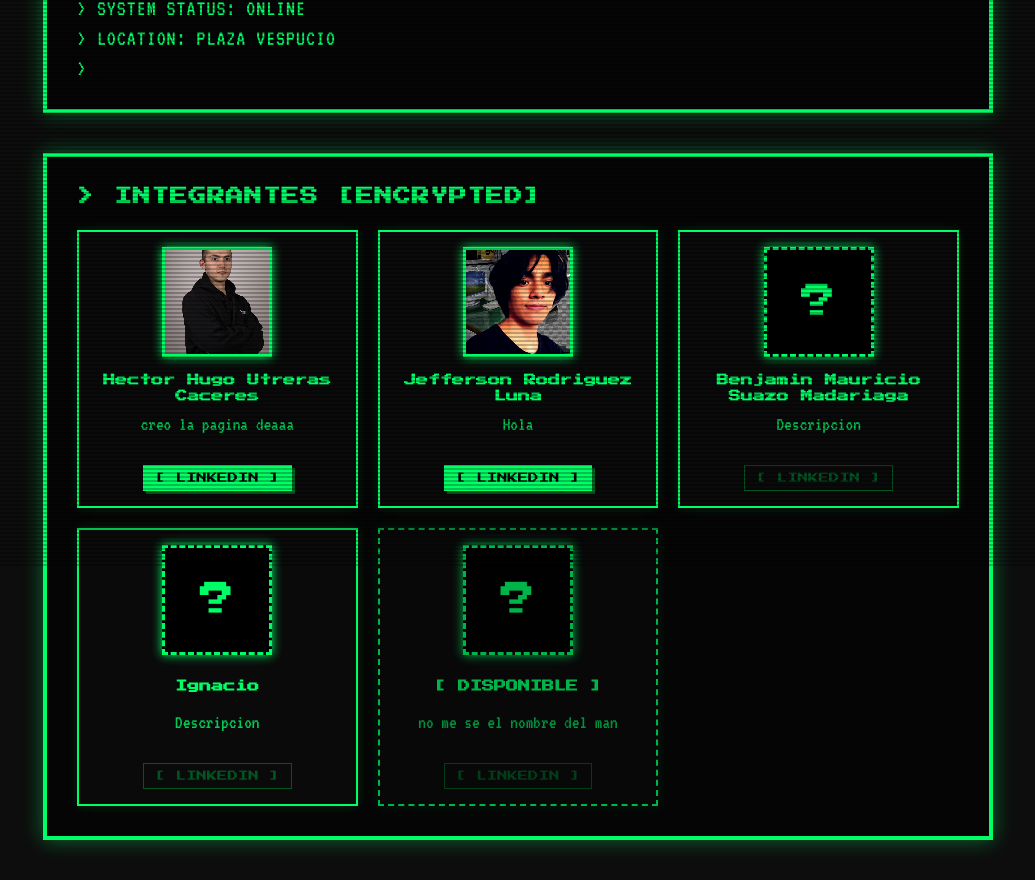
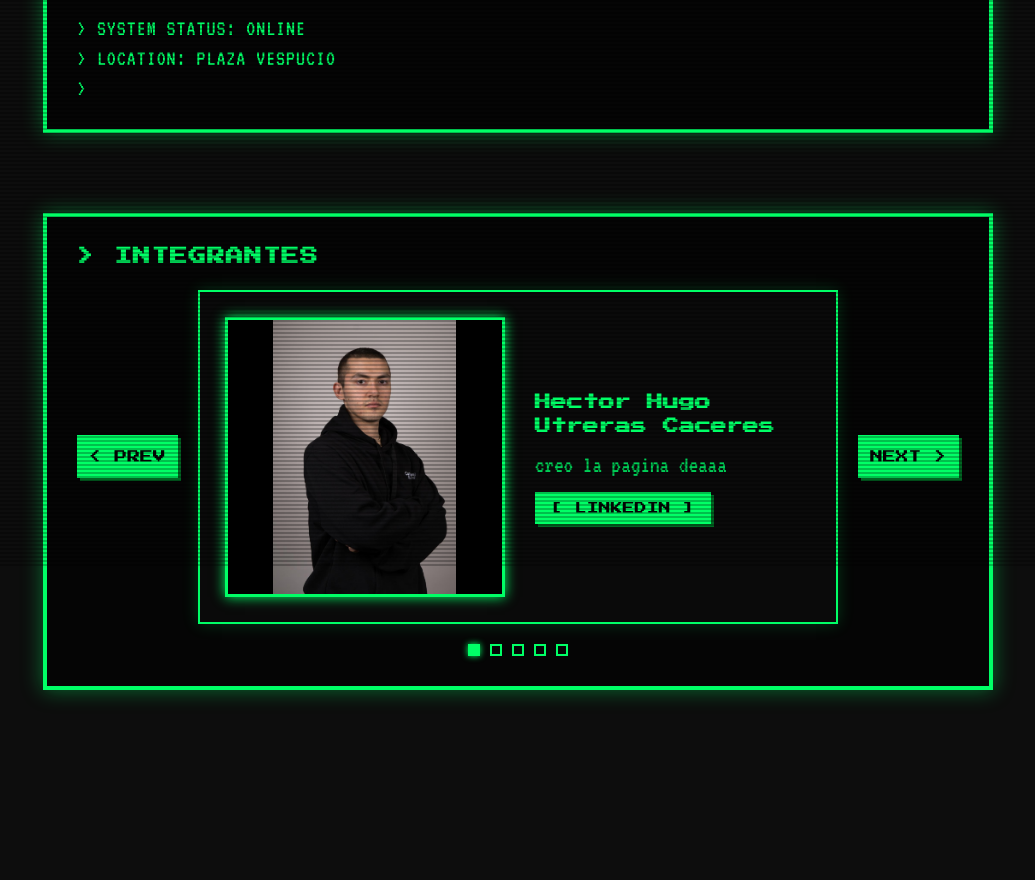
Before and after one commit to Notzeiro/AWS-landing, a website: page public/index.html in a window 1280 px wide. Shown: the part 234-1114 px from the top of the page, without its empty margins (122-1157 px from the left). After the commit the page ends 984 px from the top, so only its background shows below. Drawn offline with Linux system fonts and the light colour scheme.

Commit message:
pagina version beta

```diff
--- a/public/app.js
+++ b/public/app.js
@@ -24,27 +24,48 @@ window.addEventListener('DOMContentLoaded', () => {
     membersContent.classList.remove('hidden-content');
   }, 1650);
 
-  const observerOptions = {
-    root: null,
-    rootMargin: '0px 0px -10% 0px',
-    threshold: 0.15
-  };
+  // Carousel logic
+  const cards = document.querySelectorAll('.member-card');
+  const dots = document.querySelectorAll('.dot-indicator');
+  const prevBtn = document.getElementById('prev-btn');
+  const nextBtn = document.getElementById('next-btn');
+  let currentIndex = 0;
 
-  const observer = new IntersectionObserver((entries) => {
-    entries.forEach(entry => {
-      if (entry.isIntersecting) {
-        membersContent.classList.remove('encrypted-container');
-        membersContent.classList.add('decrypted-container', 'shake-effect');
-
-        setTimeout(() => {
-          membersContent.classList.remove('shake-effect');
-        }, 400);
+  function showMember(index) {
+    cards.forEach((card, i) => {
+      if (i === index) {
+        card.classList.add('active-card');
       } else {
-        membersContent.classList.remove('decrypted-container', 'shake-effect');
-        membersContent.classList.add('encrypted-container');
+        card.classList.remove('active-card');
       }
     });
-  }, observerOptions);
 
-  observer.observe(membersContent);
+    dots.forEach((dot, i) => {
+      if (i === index) {
+        dot.classList.add('active');
+      } else {
+        dot.classList.remove('active');
+      }
+    });
+  }
+
+  if (prevBtn && nextBtn) {
+    prevBtn.addEventListener('click', () => {
+      currentIndex = (currentIndex === 0) ? cards.length - 1 : currentIndex - 1;
+      showMember(currentIndex);
+    });
+
+    nextBtn.addEventListener('click', () => {
+      currentIndex = (currentIndex === cards.length - 1) ? 0 : currentIndex + 1;
+      showMember(currentIndex);
+    });
+
+    dots.forEach(dot => {
+      dot.addEventListener('click', () => {
+        const idx = parseInt(dot.getAttribute('data-index'), 10);
+        currentIndex = idx;
+        showMember(currentIndex);
+      });
+    });
+  }
 });
--- a/public/index.html
+++ b/public/index.html
@@ -34,65 +34,87 @@
     </main>
   </div>
 
-  <div class="terminal-container members-container encrypted-container hidden-content" id="members-content">
+  <div class="terminal-container members-container" id="members-content">
     <section class="members-section">
-      <div class="glitch-overlay" id="glitch-overlay">
-        <div class="matrix-lines"></div>
-      </div>
-      <h2 class="section-title">> INTEGRANTES [ENCRYPTED]</h2>
-      <div class="members-grid">
-          <!-- Hector -->
-          <div class="member-card">
+      <h2 class="section-title">> INTEGRANTES</h2>
+
+      <div class="carousel-wrapper">
+        <button id="prev-btn" class="nav-btn" aria-label="Previous member">&lt; PREV</button>
+
+        <div class="carousel-card-container">
+          <!-- Member Card 1: Hector -->
+          <div class="member-card active-card" data-index="0">
             <div class="avatar-frame">
               <img src="/hector.jpg" alt="Hector Hugo Utreras Caceres" class="avatar-img">
             </div>
+            <div class="member-details">
               <h3 class="member-name">Hector Hugo Utreras Caceres</h3>
               <p class="member-desc">creo la pagina deaaa</p>
               <a href="https://www.linkedin.com/in/heutreras" target="_blank" rel="noopener noreferrer" class="linkedin-link">[ LINKEDIN ]</a>
             </div>
+          </div>
 
-          <!-- Jefferson -->
-          <div class="member-card">
+          <!-- Member Card 2: Jefferson -->
+          <div class="member-card" data-index="1">
             <div class="avatar-frame">
               <img src="/jefferson.png" alt="Jefferson Rodriguez Luna" class="avatar-img">
             </div>
+            <div class="member-details">
               <h3 class="member-name">Jefferson Rodriguez Luna</h3>
               <p class="member-desc">Hola</p>
               <a href="https://www.linkedin.com/in/rodriguezjefferson" target="_blank" rel="noopener noreferrer" class="linkedin-link">[ LINKEDIN ]</a>
             </div>
+          </div>
 
-          <!-- Benjamin -->
-          <div class="member-card">
+          <!-- Member Card 3: Benjamin -->
+          <div class="member-card" data-index="2">
             <div class="avatar-frame placeholder-frame">
               <div class="avatar-placeholder">?</div>
             </div>
+            <div class="member-details">
               <h3 class="member-name">Benjamin Mauricio Suazo Madariaga</h3>
               <p class="member-desc">Descripcion</p>
               <span class="linkedin-disabled">[ LINKEDIN ]</span>
             </div>
+          </div>
 
-          <!-- Ignacio -->
-          <div class="member-card">
+          <!-- Member Card 4: Ignacio -->
+          <div class="member-card" data-index="3">
             <div class="avatar-frame placeholder-frame">
               <div class="avatar-placeholder">?</div>
             </div>
+            <div class="member-details">
               <h3 class="member-name">Ignacio</h3>
               <p class="member-desc">Descripcion</p>
               <span class="linkedin-disabled">[ LINKEDIN ]</span>
             </div>
+          </div>
 
-          <!-- Slot disponible -->
-          <div class="member-card slot-card">
+          <!-- Member Card 5: Slot disponible -->
+          <div class="member-card" data-index="4">
             <div class="avatar-frame placeholder-frame">
               <div class="avatar-placeholder">?</div>
             </div>
-            <h3 class="member-name">[ DISPONIBLE ]</h3>
-            <p class="member-desc">no me se el nombre del man</p>
+            <div class="member-details">
+              <h3 class="member-name">no me se el nombre del man</h3>
+              <p class="member-desc">Descripcion</p>
               <span class="linkedin-disabled">[ LINKEDIN ]</span>
             </div>
           </div>
+        </div>
+
+        <button id="next-btn" class="nav-btn" aria-label="Next member">NEXT &gt;</button>
+      </div>
+
+      <div class="carousel-indicators" id="carousel-indicators">
+        <span class="dot-indicator active" data-index="0"></span>
+        <span class="dot-indicator" data-index="1"></span>
+        <span class="dot-indicator" data-index="2"></span>
+        <span class="dot-indicator" data-index="3"></span>
+        <span class="dot-indicator" data-index="4"></span>
+      </div>
     </section>
-    </main>
+  </div>
   </div>
   <script src="/app.js"></script>
 </body>
--- a/public/style.css
+++ b/public/style.css
@@ -13,8 +13,8 @@ body.terminal-body {
   flex-direction: column;
   justify-content: flex-start;
   align-items: center;
-  padding: 40px 20px;
-  gap: 40px;
+  padding: 60px 20px;
+  gap: 80px;
   overflow-x: hidden;
   position: relative;
 }
@@ -128,68 +128,6 @@ body.terminal-body {
   }
 }
 
-.members-container {
-  transition: filter 0.4s ease, opacity 0.4s ease;
-  position: relative;
-  overflow: hidden;
-}
-
-.members-container.encrypted-container {
-  filter: blur(8px);
-  opacity: 0.5;
-  pointer-events: none;
-}
-
-.members-container.encrypted-container .glitch-overlay {
-  display: block;
-}
-
-.members-container.decrypted-container {
-  filter: blur(0px);
-  opacity: 1;
-  pointer-events: auto;
-}
-
-.members-container.decrypted-container .glitch-overlay {
-  display: none;
-}
-
-.glitch-overlay {
-  position: absolute;
-  top: 0;
-  left: 0;
-  width: 100%;
-  height: 100%;
-  z-index: 5;
-  background: repeating-linear-gradient(
-    0deg,
-    rgba(0, 255, 102, 0.15),
-    rgba(0, 255, 102, 0.15) 2px,
-    transparent 2px,
-    transparent 4px
-  );
-  pointer-events: none;
-  animation: glitchScan 0.5s infinite linear;
-}
-
-@keyframes glitchScan {
-  0% { transform: translateY(0); }
-  100% { transform: translateY(8px); }
-}
-
-.shake-effect {
-  animation: terminalShake 0.4s ease-in-out;
-}
-
-@keyframes terminalShake {
-  0% { transform: translate(0, 0); }
-  20% { transform: translate(-6px, 4px); }
-  40% { transform: translate(6px, -4px); }
-  60% { transform: translate(-4px, -2px); }
-  80% { transform: translate(4px, 2px); }
-  100% { transform: translate(0, 0); }
-}
-
 .terminal-header {
   border-bottom: 2px dashed #00ff66;
   padding-bottom: 15px;
@@ -254,6 +192,7 @@ body.terminal-body {
   50% { opacity: 0; }
 }
 
+/* Carousel Section */
 .members-section {
   position: relative;
 }
@@ -266,93 +205,122 @@ body.terminal-body {
   letter-spacing: 1px;
 }
 
-.members-grid {
-  display: grid;
-  grid-template-columns: repeat(auto-fill, minmax(240px, 1fr));
+.carousel-wrapper {
+  display: flex;
+  align-items: center;
   gap: 20px;
+  width: 100%;
+}
+
+.nav-btn {
+  font-family: 'Press Start 2P', monospace;
+  font-size: 0.8rem;
+  color: #050505;
+  background-color: #00ff66;
+  border: none;
+  padding: 15px 12px;
+  cursor: pointer;
+  box-shadow: 3px 3px 0px #006622;
+  transition: all 0.1s ease;
+  user-select: none;
+  flex-shrink: 0;
+}
+
+.nav-btn:hover {
+  background-color: #33ff88;
+  transform: translate(-1px, -1px);
+  box-shadow: 4px 4px 0px #006622;
+}
+
+.nav-btn:active {
+  transform: translate(1px, 1px);
+  box-shadow: 1px 1px 0px #006622;
+}
+
+.carousel-card-container {
+  flex-grow: 1;
+  position: relative;
+  min-height: 280px;
 }
 
 .member-card {
+  display: none;
   border: 2px solid #00ff66;
   background-color: #0a0a0a;
-  padding: 15px;
-  display: flex;
-  flex-direction: column;
+  padding: 25px;
+  gap: 30px;
   align-items: center;
-  text-align: center;
-  box-shadow: 0 0 10px rgba(0, 255, 102, 0.15);
-  transition: transform 0.2s ease, box-shadow 0.2s ease;
+  box-shadow: 0 0 15px rgba(0, 255, 102, 0.2);
 }
 
-.member-card:hover {
-  transform: translateY(-3px);
-  box-shadow: 0 0 15px rgba(0, 255, 102, 0.35);
+.member-card.active-card {
+  display: flex;
 }
 
 .slot-card {
   border-style: dashed;
-  opacity: 0.7;
 }
 
 .avatar-frame {
-  width: 110px;
-  height: 110px;
+  width: 280px;
+  height: 280px;
   border: 3px solid #00ff66;
-  box-shadow: 0 0 10px #00ff66;
-  margin-bottom: 15px;
+  box-shadow: 0 0 12px #00ff66;
   overflow: hidden;
   background-color: #000000;
   display: flex;
   justify-content: center;
   align-items: center;
+  flex-shrink: 0;
 }
 
 .avatar-img {
   width: 100%;
   height: 100%;
-  object-fit: cover;
-  image-rendering: pixelated;
+  object-fit: contain;
+  image-rendering: auto;
 }
 
 .placeholder-frame {
-  border-style: dashed;
+  border: 3px solid #00ff66;
 }
 
 .avatar-placeholder {
   font-family: 'Press Start 2P', monospace;
-  font-size: 2.2rem;
+  font-size: 4rem;
   color: #00ff66;
+}
+
+.member-details {
+  display: flex;
+  flex-direction: column;
+  align-items: flex-start;
+  text-align: left;
+  flex-grow: 1;
+  gap: 15px;
 }
 
 .member-name {
   font-family: 'Press Start 2P', monospace;
-  font-size: 0.75rem;
-  line-height: 1.4;
+  font-size: 1rem;
+  line-height: 1.5;
   color: #00ff66;
-  margin-bottom: 10px;
-  min-height: 2.8em;
-  display: flex;
-  align-items: center;
-  justify-content: center;
 }
 
 .member-desc {
-  font-size: 1.2rem;
+  font-size: 1.5rem;
   color: #00cc55;
-  margin-bottom: 15px;
-  min-height: 1.8em;
 }
 
 .linkedin-link {
   font-family: 'Press Start 2P', monospace;
-  font-size: 0.65rem;
+  font-size: 0.75rem;
   color: #050505;
   background-color: #00ff66;
-  padding: 8px 12px;
+  padding: 10px 16px;
   text-decoration: none;
   box-shadow: 3px 3px 0px #006622;
   transition: all 0.1s ease;
-  margin-top: auto;
 }
 
 .linkedin-link:hover {
@@ -363,11 +331,57 @@ body.terminal-body {
 
 .linkedin-disabled {
   font-family: 'Press Start 2P', monospace;
-  font-size: 0.65rem;
+  font-size: 0.75rem;
   color: #005522;
   border: 1px solid #005522;
-  padding: 7px 11px;
-  margin-top: auto;
+  padding: 9px 15px;
+}
+
+.carousel-indicators {
+  display: flex;
+  justify-content: center;
+  gap: 10px;
+  margin-top: 20px;
+}
+
+.dot-indicator {
+  width: 12px;
+  height: 12px;
+  border: 2px solid #00ff66;
+  background-color: transparent;
+  cursor: pointer;
+  transition: background-color 0.2s ease;
+}
+
+.dot-indicator.active {
+  background-color: #00ff66;
+  box-shadow: 0 0 6px #00ff66;
+}
+
+@media (max-width: 650px) {
+  .carousel-wrapper {
+    flex-direction: column;
+  }
+
+  .member-card {
+    flex-direction: column;
+    text-align: center;
+    padding: 15px;
+  }
+
+  .avatar-frame {
+    width: 160px;
+    height: 160px;
+  }
+
+  .member-details {
+    align-items: center;
+    text-align: center;
+  }
+
+  .nav-btn {
+    width: 100%;
+  }
 }
 
 .retro-btn {
```
Also changed, not shown: docker-compose.yml (added, +11 -0 lines), 3 other files. Lines whose indentation alone changed are shown as unchanged.
